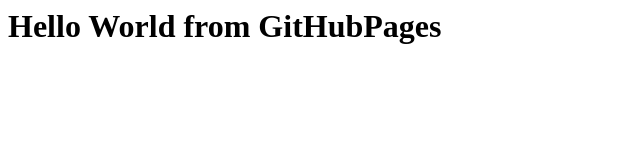
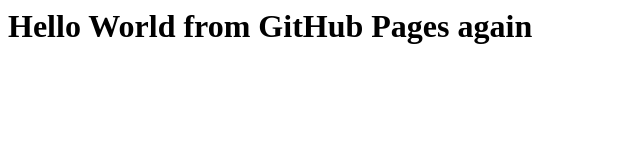
Before and after one commit to evgeniykravchun/evgeniykravchun.github.io, a plain HTML site: page index.html in a window 1280 px wide. Shown: the whole page, without its empty margins (0-640 px from the left). Drawn offline with Linux system fonts and the light colour scheme.

Commit message:
another commit

```diff
--- a/index.html
+++ b/index.html
@@ -1 +1 @@
-<h1>Hello World from GitHubPages</h1>
+<h1>Hello World from GitHub Pages again</h1>
```
